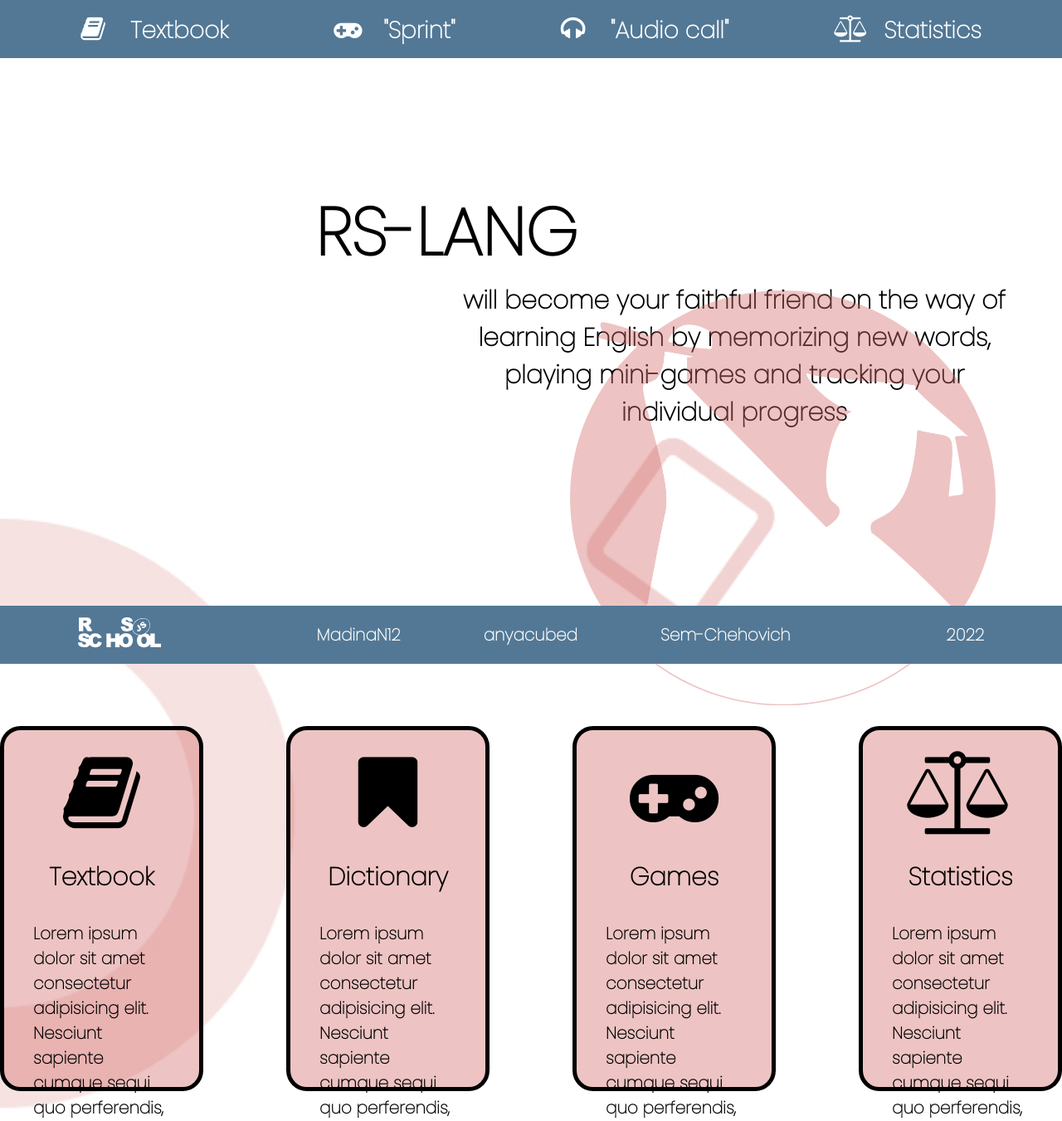
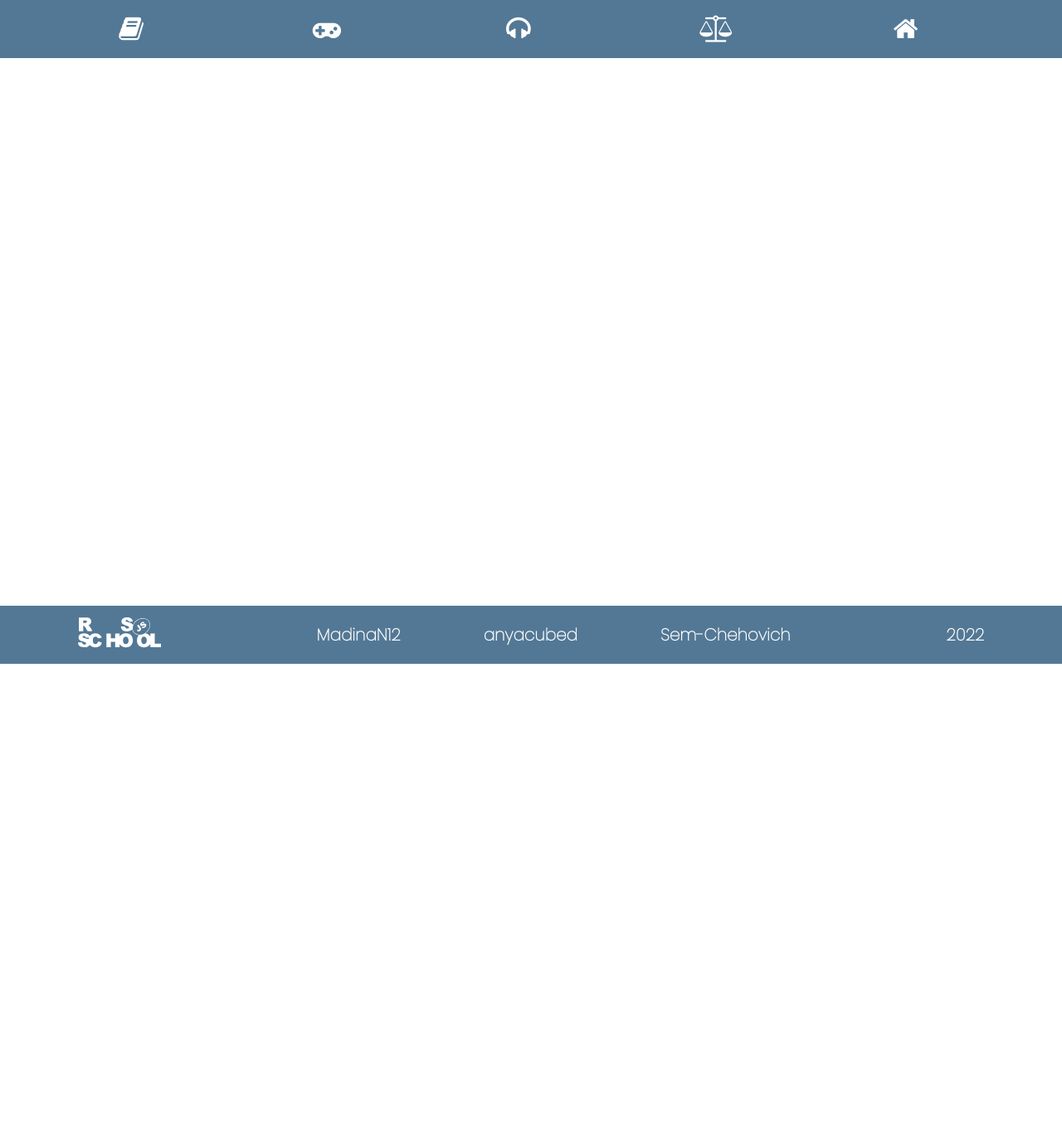
Before and after one commit to Sem-Chehovich/rslang, a React (Create React App) app in the folder my-app/: page /sprint in a window 1280 px wide. Shown: the top 1351 px of the page at 83% size. After the commit the page ends 870 px from the top, so only its background shows below. Built offline with nearby package versions, Linux system fonts and the light colour scheme.

Commit message:
feat: create router

```diff
--- a/my-app/package.json
+++ b/my-app/package.json
@@ -12,6 +12,7 @@
     "node-sass": "^7.0.1",
     "react": "^17.0.2",
     "react-dom": "^17.0.2",
+    "react-router": "^6.2.1",
     "react-scripts": "5.0.0",
     "typescript": "^4.5.5",
     "web-vitals": "^2.1.4"
@@ -39,5 +40,8 @@
       "last 1 firefox version",
       "last 1 safari version"
     ]
+  },
+  "devDependencies": {
+    "react-router-dom": "^6.2.1"
   }
 }
--- a/my-app/src/App.css
+++ b/my-app/src/App.css
@@ -26,3 +26,7 @@ h1 {
 h2 {
   font-size: 44px;
 }
+
+main {
+  margin-top: 70px;
+}
--- a/my-app/src/App.tsx
+++ b/my-app/src/App.tsx
@@ -3,14 +3,28 @@ import './App.css';
 import Footer from './main-page/footer/footer';
 import Header from './main-page/header/header';
 import Main from './main-page/main/main';
+import WordsPageContainer from './wordsPage/wordsPageContainer';
+import { BrowserRouter, Routes, Route } from "react-router-dom";
+
+
 
 function App() {
   return (
-    <div className="app">
-      <Header />
-      <Main />
-      <Footer />
-    </div>
+    <BrowserRouter>
+      <div className="app">
+          <Header />
+        <main>
+          {/* <Main /> */}
+
+            <Routes>
+              <Route  index element={<Main />} />
+              <Route path="/home"  element={<Main />} />
+              <Route path="/dictionary" element={<WordsPageContainer />} />
+            </Routes>
+        </main>
+        <Footer />
+      </div>
+    </BrowserRouter>
   );
 }
 
--- a/my-app/src/main-page/header/header.css
+++ b/my-app/src/main-page/header/header.css
@@ -3,6 +3,7 @@
   background-color: #537895;
   position: fixed;
   width: 100vw;
+  top: 0;
 }
 
 .header__content-list {
--- a/my-app/src/main-page/header/header.tsx
+++ b/my-app/src/main-page/header/header.tsx
@@ -1,5 +1,6 @@
 import './header.css';
 import { items } from '../main-page-constants';
+import { Outlet, Link } from "react-router-dom";
 
 export interface NavigationLinks {
   [key: string]: string
@@ -7,17 +8,22 @@ export interface NavigationLinks {
 
 function Header() {
   return (
+    <header>
       <nav className='header'>
         <div className='header__content'>
           <ul className='header__content-list'>
             {items.map((item: NavigationLinks) =>
               <li key={item.value} className='header__content-list-item'>
-                <a href={item.href}><i className={'fa fa-'+ item.icon}></i>{item.value}</a>
+                  <Link to={item.href}>
+                      <i className={'fa fa-'+ item.icon}></i>
+                  </Link>
               </li>
             )}
           </ul>
         </div>
       </nav>
+      <Outlet />
+    </header>
   );
 }
 
--- a/my-app/src/main-page/main-page-constants.tsx
+++ b/my-app/src/main-page/main-page-constants.tsx
@@ -2,6 +2,6 @@ import { NavigationLinks } from "./header/header";
 import { ProjectMember } from "./main/main";
 import { AppPossibility } from "./main/main";
 
-export const items = [{value: 'Textbook', href: '#', icon: 'book'}, {value: '"Sprint"', href: '#', icon: 'gamepad'}, {value: '"Audio call"', href: '#', icon: 'headphones'}, {value: 'Statistics', href: '#', icon: 'balance-scale'}] as Array<NavigationLinks>;
+export const items = [{value: 'Textbook', href: '/dictionary', icon: 'book'}, {value: '"Sprint"', href: '/sprint', icon: 'gamepad'}, {value: '"Audio call"', href: '/audio', icon: 'headphones'}, {value: 'Statistics', href: '/statistics', icon: 'balance-scale'}, {value: 'Home', href: '/home', icon: 'home'}] as Array<NavigationLinks>;
 export const members = [{photo: 'madina', name: 'Madina', info: 'Authorization'}, {photo: 'ann', name: 'Anna', info: 'Application main page'}, {photo: 'semyon', name: 'Semyon', info: '(Team leader) Electronic textbook'}] as Array<ProjectMember>;
-export const possibilities = [{icon: 'book', name: 'Textbook', info: 'Lorem ipsum dolor sit amet consectetur adipisicing elit. Nesciunt sapiente cumque sequi quo perferendis, cupiditate deleniti illum quia, iusto officiis dolorem.'}, {icon: 'bookmark', name: 'Dictionary', info: 'Lorem ipsum dolor sit amet consectetur adipisicing elit. Nesciunt sapiente cumque sequi quo perferendis, cupiditate deleniti illum quia, iusto officiis dolorem.'}, {icon: 'gamepad', name: 'Games', info: 'Lorem ipsum dolor sit amet consectetur adipisicing elit. Nesciunt sapiente cumque sequi quo perferendis, cupiditate deleniti illum quia, iusto officiis dolorem.'}, {icon: 'balance-scale', name: 'Statistics', info: 'Lorem ipsum dolor sit amet consectetur adipisicing elit. Nesciunt sapiente cumque sequi quo perferendis, cupiditate deleniti illum quia, iusto officiis dolorem.'}] as Array<AppPossibility>;
+export const possibilities = [{icon: 'book', href: '/book', name: 'Textbook', info: 'Lorem ipsum dolor sit amet consectetur adipisicing elit. Nesciunt sapiente cumque sequi quo perferendis, cupiditate deleniti illum quia, iusto officiis dolorem.'}, {icon: 'bookmark', href: '/dictionary', name: 'Dictionary', info: 'Lorem ipsum dolor sit amet consectetur adipisicing elit. Nesciunt sapiente cumque sequi quo perferendis, cupiditate deleniti illum quia, iusto officiis dolorem.'}, {icon: 'gamepad', href: '/audio', name: 'Games', info: 'Lorem ipsum dolor sit amet consectetur adipisicing elit. Nesciunt sapiente cumque sequi quo perferendis, cupiditate deleniti illum quia, iusto officiis dolorem.'}, {icon: 'balance-scale', name: 'Statistics', href: '/statistics', info: 'Lorem ipsum dolor sit amet consectetur adipisicing elit. Nesciunt sapiente cumque sequi quo perferendis, cupiditate deleniti illum quia, iusto officiis dolorem.'}] as Array<AppPossibility>;
--- a/my-app/src/main-page/main/main.css
+++ b/my-app/src/main-page/main/main.css
@@ -62,6 +62,10 @@
   color: black;
 }
 
+.main-content__app-advantages-item a {
+  color: #537895;
+}
+
 .main-content__app-advantages-item:hover {
   transform: scale(1.05);
   box-shadow: 12px 12px 2px 1px rgba(83, 120, 149, .3);
--- a/my-app/src/main-page/main/main.tsx
+++ b/my-app/src/main-page/main/main.tsx
@@ -1,5 +1,6 @@
 import './main.css';
 import { members, possibilities } from '../main-page-constants';
+import { Outlet, Link } from "react-router-dom";
 
 export interface ProjectMember {
   [key: string]: string
@@ -21,11 +22,13 @@ function Main() {
         <h3 className='main-content__headers'>Possibilities and advantages</h3>
         <div className='main-content__app-advantages'>
           {possibilities.map((possibility: AppPossibility) =>
-          <a key={possibility.name} href='#' className='main-content__app-advantages-item'>
-            <i className={'fa fa-'+ possibility.icon + ' fa-5x'}></i>
-            <h3>{possibility.name}</h3>
-            <p>{possibility.info}</p>
-          </a>
+          <div key={possibility.name} className='main-content__app-advantages-item'>
+            <Link to={possibility.href}>
+              <i className={'fa fa-'+ possibility.icon + ' fa-5x'}></i>
+              <h3>{possibility.name}</h3>
+              <p>{possibility.info}</p>
+            </Link>
+          </div>
           )}
         </div>
       </div>
@@ -39,6 +42,7 @@ function Main() {
         </div>
         )}
       </div>
+      <Outlet />
     </section>
   );
 }
```
Also changed, not shown: 1 other file (tests, documents, lock files or other folders). Lines whose indentation alone changed are shown as unchanged.
